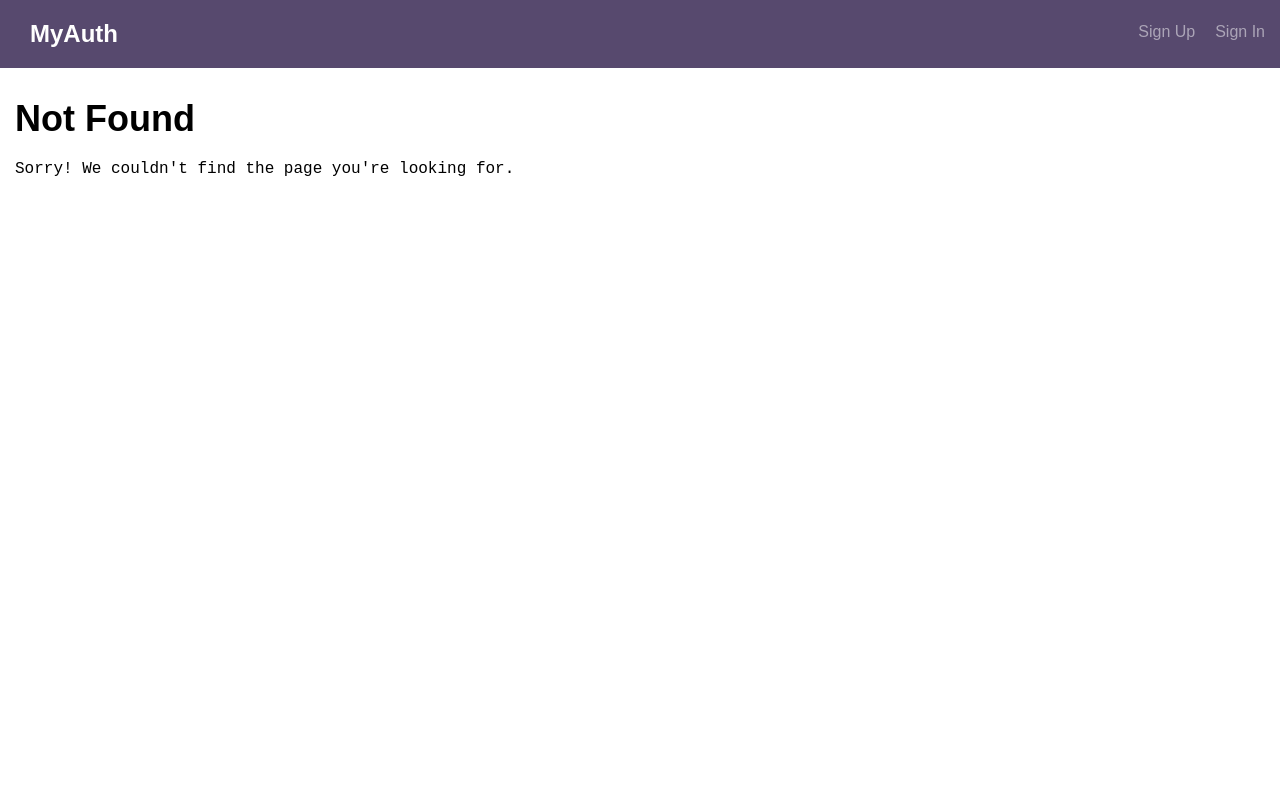
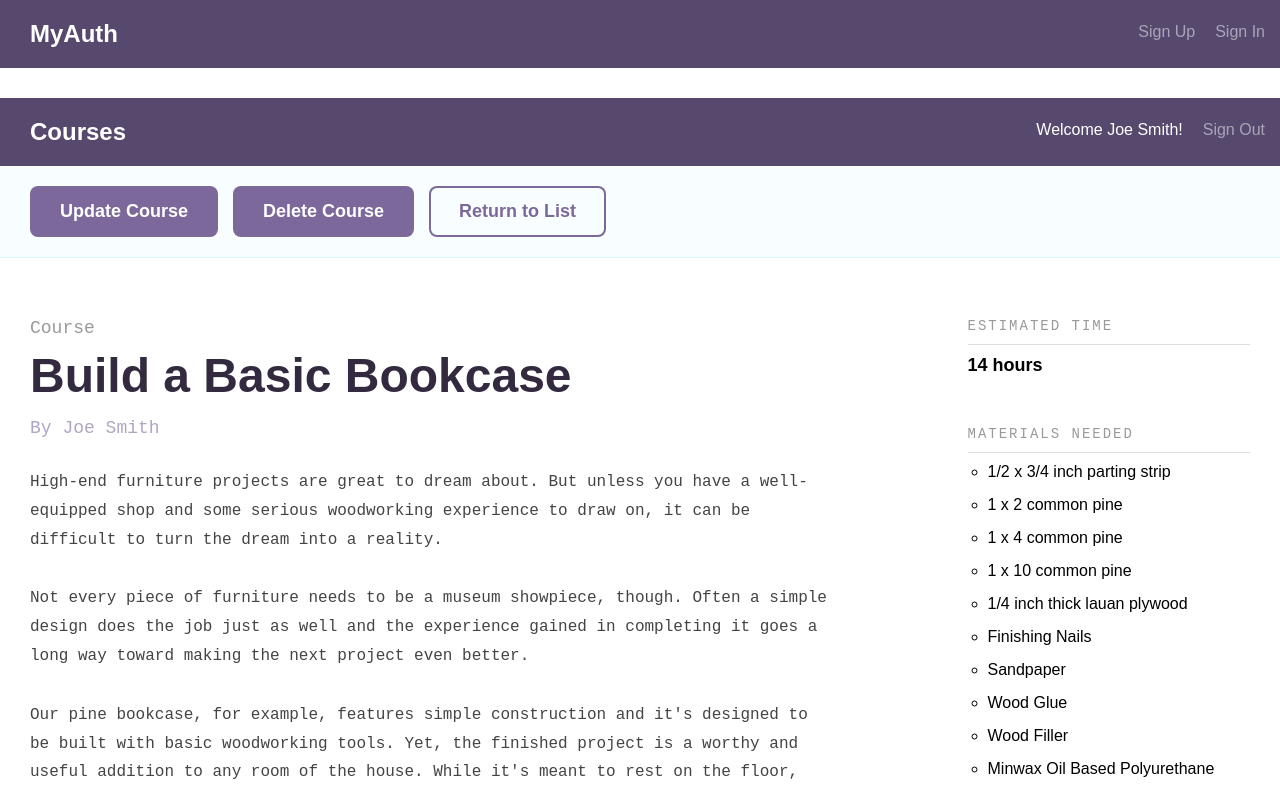
Before and after one commit to minnja6/Project-10, a React (Create React App) app in the folder client/: page /courses/create in a window 1280 px wide. Before the commit this address had no page. Shown: the top 791 px of the page. Built offline with nearby package versions, Linux system fonts and the light colour scheme.

Commit message:
course details are showing
course details are showing up but are hard coded :( need to interpolate

```diff
--- a/client/src/App.js
+++ b/client/src/App.js
@@ -8,7 +8,6 @@ import {
 } from 'react-router-dom';
 
 import Header from './components/Header';
-import Public from './components/Public';
 import NotFound from './components/NotFound';
 import UserSignUp from './components/UserSignUp';
 import UserSignIn from './components/UserSignIn';
@@ -31,13 +30,13 @@ export default () => (
       <HeaderWithContext />
 
       <Switch>
-        <Route exact path="/" component={Public} />
+        <Route exact path="/" component={Courses} />
         <PrivateRoute path="/authenticated" component={AuthWithContext} />
         <Route path="/signin" component={UserSignInWithContext} />
         <Route path="/signup" component={UserSignUpWithContext} />
         <Route path="/signout" component={UserSignOutWithContext} />
         <Route exact path="/courses" component={Courses} />
-        <Route path="/courseDetail" component={CourseDetail}/>
+        <Route path="/courses/:id" component={CourseDetail}/>
         <Route component={NotFound} />
       </Switch>
     </div>
--- a/client/src/components/CourseDetail.js
+++ b/client/src/components/CourseDetail.js
@@ -1,65 +1,69 @@
-// import React from 'react';
-// export default class CourseDetail extends React.PureComponent {
-// <body>
-//   <div id="root">
-//     <div>
-//       <div class="header">
-//         <div class="bounds">
-//           <h1 class="header--logo">Courses</h1>
-//           <nav><span>Welcome Joe Smith!</span><a class="signout" href="index.html">Sign Out</a></nav>
-//         </div>
-//       </div>
-//       <div>
-//         <div class="actions--bar">
-//           <div class="bounds">
-//             <div class="grid-100"><span><a class="button" href="update-course.html">Update Course</a><a class="button" href="#">Delete Course</a></span><a
-//                 class="button button-secondary" href="index.html">Return to List</a></div>
-//           </div>
-//         </div>
-//         <div class="bounds course--detail">
-//           <div class="grid-66">
-//             <div class="course--header">
-//               <h4 class="course--label">Course</h4>
-//               <h3 class="course--title">Build a Basic Bookcase</h3>
-//               <p>By Joe Smith</p>
-//             </div>
-//             <div class="course--description">
-//               <p>High-end furniture projects are great to dream about. But unless you have a well-equipped shop and some serious woodworking experience to draw on, it can be difficult to turn the dream into a reality.</p>
-//               <p>Not every piece of furniture needs to be a museum showpiece, though. Often a simple design does the job just as well and the experience gained in completing it goes a long way toward making the next project even better.</p>
-//               <p>Our pine bookcase, for example, features simple construction and it's designed to be built with basic woodworking tools. Yet, the finished project is a worthy and useful addition to any room of the house. While it's meant to rest on the floor, you can convert the bookcase to a wall-mounted storage unit by leaving off the baseboard. You can secure the cabinet to the wall by screwing through the cabinet cleats into the wall studs.</p>
-//               <p>We made the case out of materials available at most building-supply dealers and lumberyards, including 1/2 x 3/4-in. parting strip, 1 x 2, 1 x 4 and 1 x 10 common pine and 1/4-in.-thick lauan plywood. Assembly is quick and easy with glue and nails, and when you're done with construction you have the option of a painted or clear finish.</p>
-//               <p>As for basic tools, you'll need a portable circular saw, hammer, block plane, combination square, tape measure, metal rule, two clamps, nail set and putty knife. Other supplies include glue, nails, sandpaper, wood filler and varnish or paint and shellac.</p>
-//               <p>The specifications that follow will produce a bookcase with overall dimensions of 10 3/4 in. deep x 34 in. wide x 48 in. tall. While the depth of the case is directly tied to the 1 x 10 stock, you can vary the height, width and shelf spacing to suit your needs. Keep in mind, though, that extending the width of the cabinet may require the addition of central shelf supports.</p>
-//             </div>
-//           </div>
-//           <div class="grid-25 grid-right">
-//             <div class="course--stats">
-//               <ul class="course--stats--list">
-//                 <li class="course--stats--list--item">
-//                   <h4>Estimated Time</h4>
-//                   <h3>14 hours</h3>
-//                 </li>
-//                 <li class="course--stats--list--item">
-//                   <h4>Materials Needed</h4>
-//                   <ul>
-//                     <li>1/2 x 3/4 inch parting strip</li>
-//                     <li>1 x 2 common pine</li>
-//                     <li>1 x 4 common pine</li>
-//                     <li>1 x 10 common pine</li>
-//                     <li>1/4 inch thick lauan plywood</li>
-//                     <li>Finishing Nails</li>
-//                     <li>Sandpaper</li>
-//                     <li>Wood Glue</li>
-//                     <li>Wood Filler</li>
-//                     <li>Minwax Oil Based Polyurethane</li>
-//                   </ul>
-//                 </li>
-//               </ul>
-//             </div>
-//           </div>
-//         </div>
-//       </div>
-//     </div>
-//   </div>
-// </body>
-// }
+import React from 'react';
+export default class CourseDetail extends React.PureComponent {
+    render() {
+        return (
+            <body>
+            <div id="root">
+              <div>
+                <div class="header">
+                  <div class="bounds">
+                    <h1 class="header--logo">Courses</h1>
+                    <nav><span>Welcome Joe Smith!</span><a class="signout" href="index.html">Sign Out</a></nav>
+                  </div>
+                </div>
+                <div>
+                  <div class="actions--bar">
+                    <div class="bounds">
+                      <div class="grid-100"><span><a class="button" href="update-course.html">Update Course</a><a class="button" href="#">Delete Course</a></span><a
+                          class="button button-secondary" href="index.html">Return to List</a></div>
+                    </div>
+                  </div>
+                  <div class="bounds course--detail">
+                    <div class="grid-66">
+                      <div class="course--header">
+                        <h4 class="course--label">Course</h4>
+                        <h3 class="course--title">Build a Basic Bookcase</h3>
+                        <p>By Joe Smith</p>
+                      </div>
+                      <div class="course--description">
+                        <p>High-end furniture projects are great to dream about. But unless you have a well-equipped shop and some serious woodworking experience to draw on, it can be difficult to turn the dream into a reality.</p>
+                        <p>Not every piece of furniture needs to be a museum showpiece, though. Often a simple design does the job just as well and the experience gained in completing it goes a long way toward making the next project even better.</p>
+                        <p>Our pine bookcase, for example, features simple construction and it's designed to be built with basic woodworking tools. Yet, the finished project is a worthy and useful addition to any room of the house. While it's meant to rest on the floor, you can convert the bookcase to a wall-mounted storage unit by leaving off the baseboard. You can secure the cabinet to the wall by screwing through the cabinet cleats into the wall studs.</p>
+                        <p>We made the case out of materials available at most building-supply dealers and lumberyards, including 1/2 x 3/4-in. parting strip, 1 x 2, 1 x 4 and 1 x 10 common pine and 1/4-in.-thick lauan plywood. Assembly is quick and easy with glue and nails, and when you're done with construction you have the option of a painted or clear finish.</p>
+                        <p>As for basic tools, you'll need a portable circular saw, hammer, block plane, combination square, tape measure, metal rule, two clamps, nail set and putty knife. Other supplies include glue, nails, sandpaper, wood filler and varnish or paint and shellac.</p>
+                        <p>The specifications that follow will produce a bookcase with overall dimensions of 10 3/4 in. deep x 34 in. wide x 48 in. tall. While the depth of the case is directly tied to the 1 x 10 stock, you can vary the height, width and shelf spacing to suit your needs. Keep in mind, though, that extending the width of the cabinet may require the addition of central shelf supports.</p>
+                      </div>
+                    </div>
+                    <div class="grid-25 grid-right">
+                      <div class="course--stats">
+                        <ul class="course--stats--list">
+                          <li class="course--stats--list--item">
+                            <h4>Estimated Time</h4>
+                            <h3>14 hours</h3>
+                          </li>
+                          <li class="course--stats--list--item">
+                            <h4>Materials Needed</h4>
+                            <ul>
+                              <li>1/2 x 3/4 inch parting strip</li>
+                              <li>1 x 2 common pine</li>
+                              <li>1 x 4 common pine</li>
+                              <li>1 x 10 common pine</li>
+                              <li>1/4 inch thick lauan plywood</li>
+                              <li>Finishing Nails</li>
+                              <li>Sandpaper</li>
+                              <li>Wood Glue</li>
+                              <li>Wood Filler</li>
+                              <li>Minwax Oil Based Polyurethane</li>
+                            </ul>
+                          </li>
+                        </ul>
+                      </div>
+                    </div>
+                  </div>
+                </div>
+              </div>
+            </div>
+          </body>
+        );
+      }
+    }
--- a/client/src/components/Public.js
+++ /dev/null
@@ -1,13 +0,0 @@
-import React, { Component } from 'react';
-
-export default class Courses extends Component {
-  render() {
-    return (
-      <div className="bounds">
-        <div className="grid-100">
-          <h1>Welcome to the Main Page</h1>
-        </div>
-      </div>
-    );
-  }
-}
```
